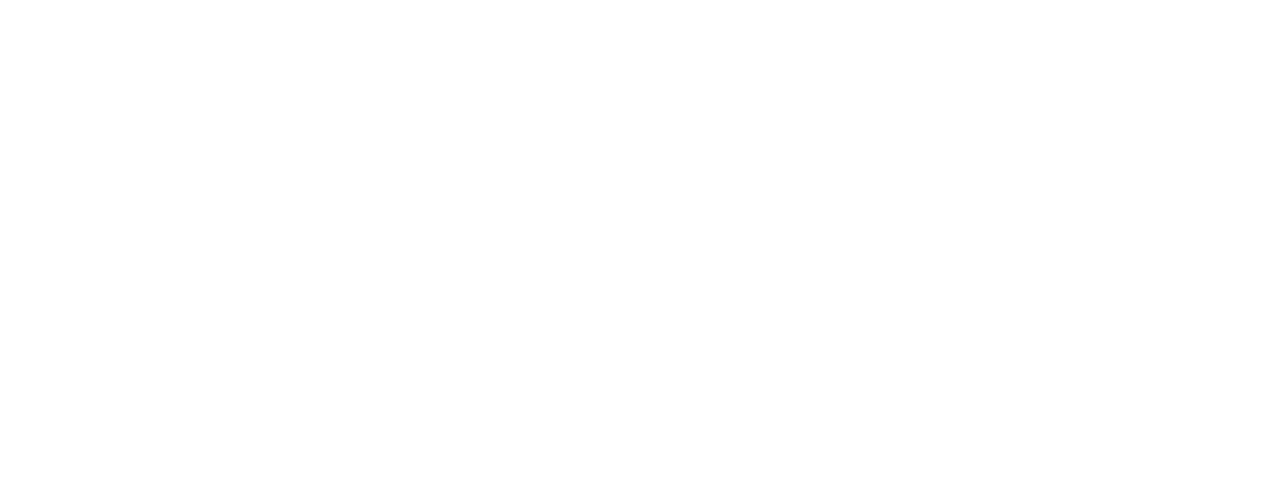
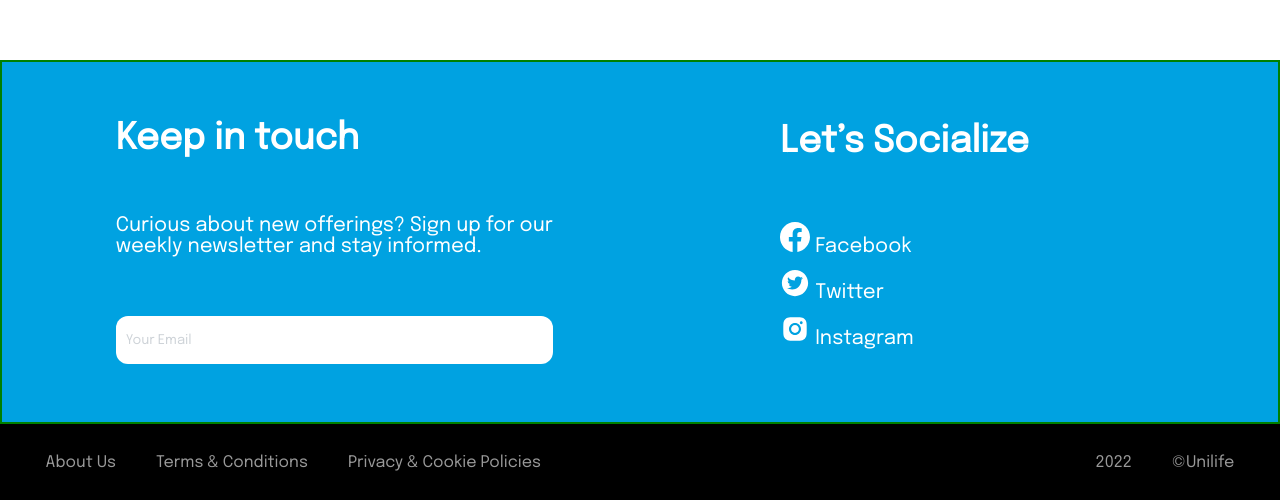
Before and after one commit to 1uckyswish/UniLife-React-Project, a React (Vite) app: page / in a window 1280 px wide. Shown: the part 804-1304 px from the top of the page. Before the commit the page ends 800 px from the top, so only its background shows below. Built offline with nearby package versions, Linux system fonts and the light colour scheme.

Commit message:
footer styles & header styles complete

```diff
--- a/src/App.css
+++ b/src/App.css
@@ -8,10 +8,6 @@
 }
 
 html,body{
-  width: 100%;
-  height: 100%;
-  margin: 0px;
-  padding: 0px;
   overflow-x: hidden;
 }
 
@@ -28,6 +24,7 @@ a{
   --Black-Body: rgb(0, 0, 0);
   --White-Text: rgb(255, 255, 255);
   --Black-Text: rgb(0, 0, 0);
-  --Grey-Text: rgb(206, 211, 216);
+  --Grey-Text: rgba(255, 255, 255, 0.6);;
   --Dark-Blue-Text: rgb(58, 82, 149);
+  --Email-Form-Text: #CED3D8;
 }
--- a/src/Components/Footer/Footer.css
+++ b/src/Components/Footer/Footer.css
@@ -0,0 +1,102 @@
+.footer-container{
+    background-color: var(--Baby-Blue-Body);
+    width: 100vw;
+    height: 55vh;
+    display: flex;
+    flex-direction: column;
+    justify-content: space-between;
+}
+
+.footer-container-items{
+    display: flex;
+    height: 100vh;
+    width: 100vw;
+    justify-content: space-around;
+    border: 2px solid green;
+}
+
+.newsletter-container{
+    display: flex;
+    flex-direction: column;
+    justify-content: space-evenly;
+    color: var(--White-Text);
+    height: 45vh;
+}
+
+.newsletter-container h2{
+    font-size: 36px;
+}
+
+.newsletter-container p:nth-child(2){
+    font-size: 20px;
+}
+
+.newsletter-container input{
+   height: 6vh;
+   border-radius: 12px;
+   border: none;
+   padding-left: 10px;
+}
+
+.newsletter-container input::placeholder{
+    color: var( --Email-Form-Text);
+}
+
+.social-container{
+    color: var(--White-Text);
+    width: 30vw;
+    display: flex;
+    flex-direction: column;
+    justify-content: space-evenly;
+}
+
+.social-container h2{
+    font-size: 36px;
+}
+
+.social-icons-container{
+    display: flex;
+    flex-direction: column;
+    height: auto;
+    justify-content: center;
+    font-size: 20px;
+}
+
+.social-icons-container p{
+    line-height: 2;
+    padding-bottom: 1px;
+    font-size: 20px;
+}
+
+.social-icon{
+    font-size: 1.5em;
+}
+
+.credits-container{
+    background-color: var(--Black-Body);
+    color: var(--Grey-Text);
+    width: 100vw;
+    height: 25vh;
+    display: flex;
+    align-items: center;
+    justify-content: space-between;
+    padding: 0 2%;
+    font-size: 16px;
+}
+
+.footer-links-container{
+    display: flex;
+}
+
+.footer-links-container p{
+    padding: 0 20px;
+    font-size: 16px;
+}
+
+.footer-copyright-container{
+    display: flex;
+}
+
+.footer-copyright-container p{
+    padding: 0 20px;
+}
--- a/src/Components/Footer/Footer.jsx
+++ b/src/Components/Footer/Footer.jsx
@@ -1,10 +1,37 @@
 import React from 'react'
 import './Footer.css'
+import { BsFacebook } from "react-icons/bs";
+import { AiFillTwitterCircle, AiFillInstagram} from "react-icons/ai";
 
 function Footer() {
   return (
-    <div>
-      <h1>footer</h1>
+    <div className="footer-container">
+      <div className='footer-container-items'>
+         <div className='newsletter-container'>
+            <h2>Keep in touch</h2>
+            <p>Curious about new offerings? Sign up for our <br/>weekly newsletter and stay informed.</p>
+            <input type="email" placeholder='Your Email'/>
+      </div>
+        <div className='social-container'>
+            <h2>Let’s Socialize </h2>
+              <div className='social-icons-container'>
+                <p><BsFacebook className='social-icon'/> Facebook</p>
+                <p><AiFillTwitterCircle className='social-icon'/> Twitter</p>
+                <p><AiFillInstagram className='social-icon'/> Instagram</p>
+              </div>
+        </div>
+      </div>
+        <div className="credits-container">
+          <div className="footer-links-container">
+            <p>About Us</p>
+            <p>Terms & Conditions</p>
+            <p>Privacy & Cookie Policies</p>
+          </div>
+          <div className='footer-copyright-container'>
+            <p>2022</p>
+            <p>&copy;Unilife</p>
+        </div>
+      </div>
     </div>
   )
 }
--- a/src/Components/Header/Header.css
+++ b/src/Components/Header/Header.css
@@ -35,6 +35,6 @@
 }
 
 .header-links p{
-    padding: 8px 10px 0 10px;
+    padding: 8px 20px 0 12px;
     font-size: 16px;
 }
```
